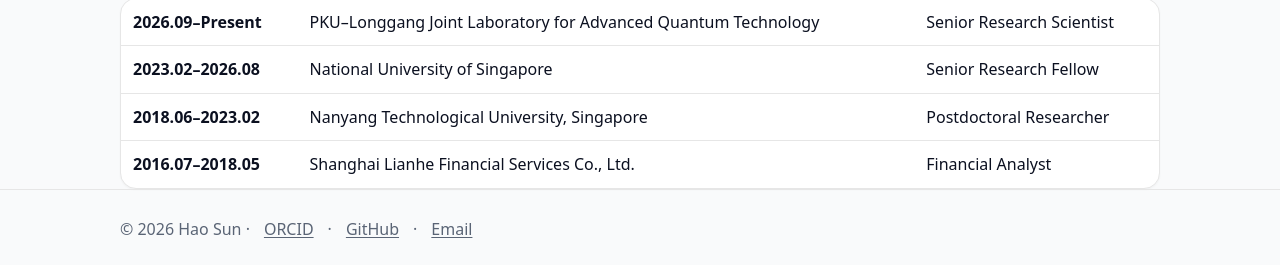
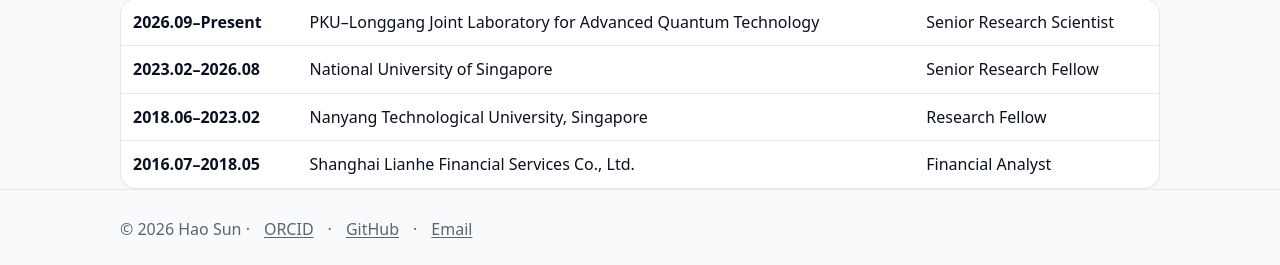
Before and after one commit to sunohao/sunohao.github.io, a Jekyll site: the page built from cv/index.md, in a window 1280 px wide and 1220 px high. Shown: the part 952-1217 px from the top of the window. Built offline with Jekyll 4.4.1, drawn with Linux system fonts in a browser that asks for light colours.

Commit message:
Update NTU title to Research Fellow

```diff
--- a/cv/index.md
+++ b/cv/index.md
@@ -82,7 +82,7 @@ permalink: /cv.html
         <tr>
           <td><strong>2018.06–2023.02</strong></td>
           <td>Nanyang Technological University, Singapore</td>
-          <td>Postdoctoral Researcher</td>
+          <td>Research Fellow</td>
         </tr>
         <tr>
           <td><strong>2016.07–2018.05</strong></td>
```
